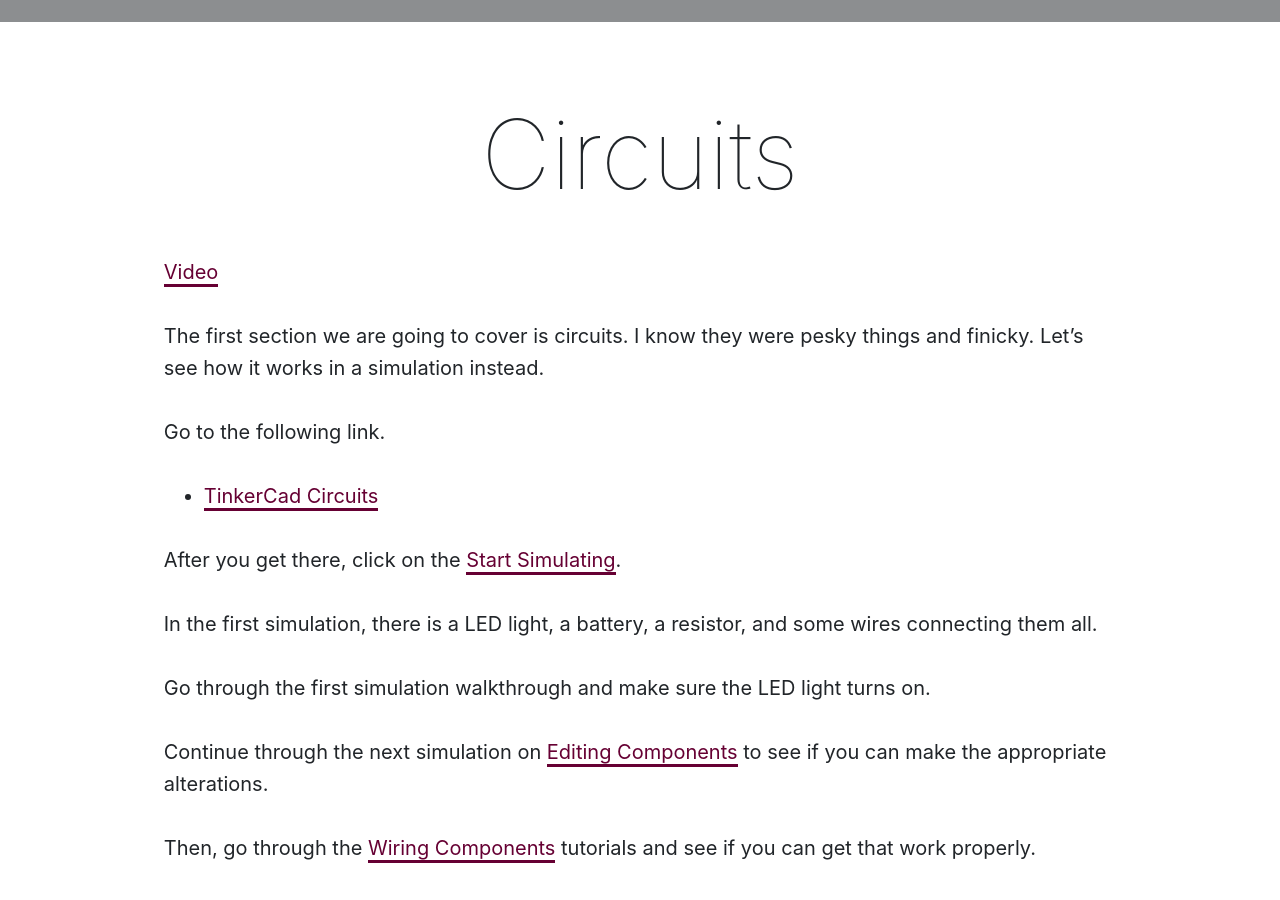
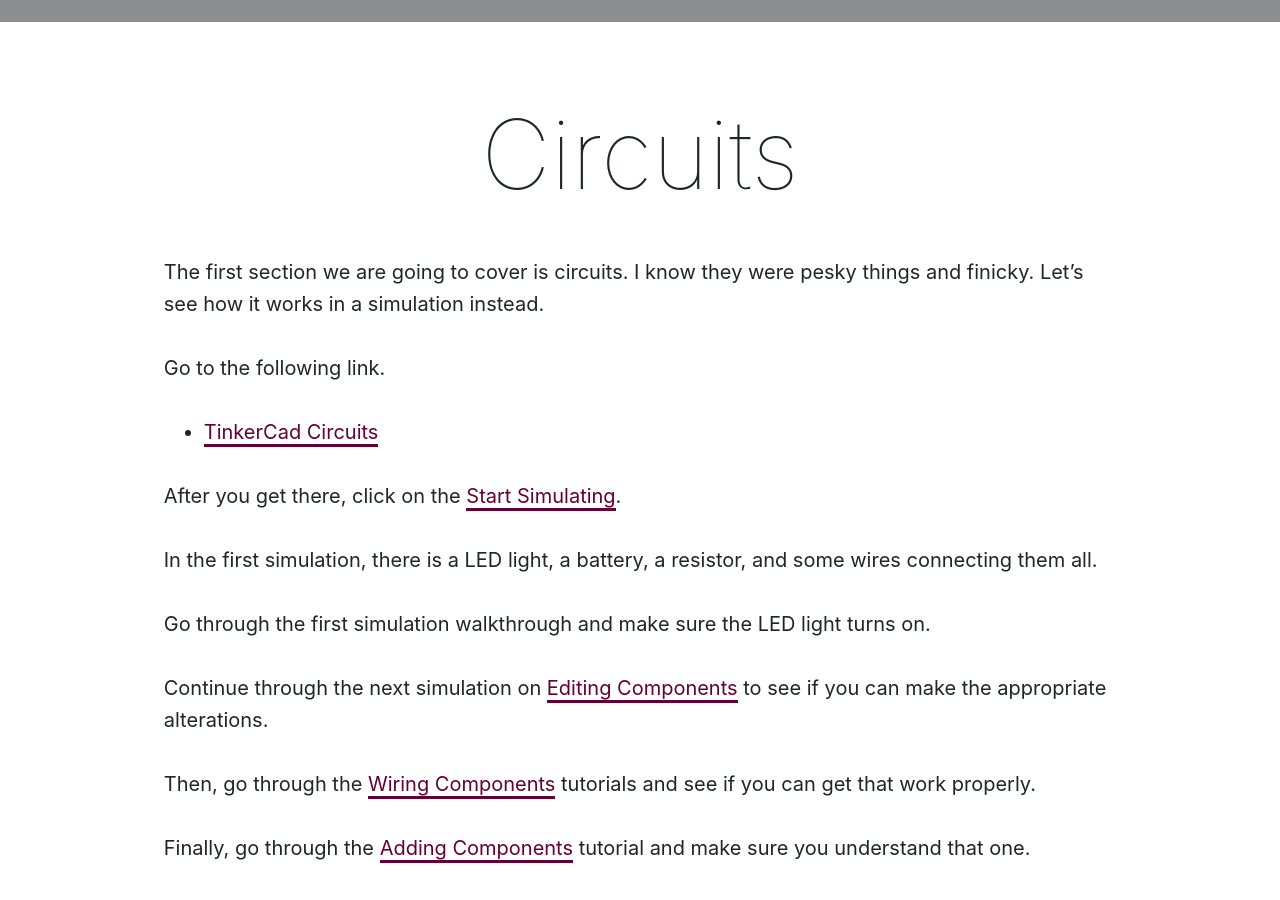
Before and after one commit to Montana-Media-Arts/220-creative-coding2-Spring2021, a Jekyll site: the page built from modules/week-12/_posts/2001-01-02-Tinkercad-Circuits.md, in a window 1280 px wide and 900 px high, scrolled down 325 px. Built offline with Jekyll 4.4.1, drawn with Linux system fonts in a browser that asks for light colours; nearby versions of some CDN libraries; a script that is not in the unit is left out; comment, search, counter and statistics services are not loaded.

Commit message:
Update 2001-01-02-Tinkercad-Circuits.md

```diff
--- a/modules/week-12/_posts/2001-01-02-Tinkercad-Circuits.md
+++ b/modules/week-12/_posts/2001-01-02-Tinkercad-Circuits.md
@@ -5,8 +5,6 @@ jotted: true
 ---
 
 # Circuits
-
-<a href="" target="_new">Video</a>
 
 The first section we are going to cover is circuits.  I know they were pesky things and finicky.  Let's see how it works in a simulation instead.
 
```
